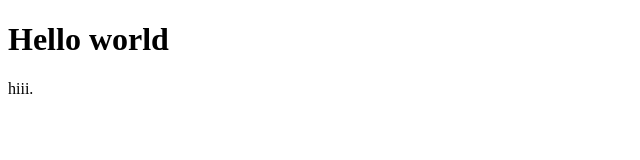
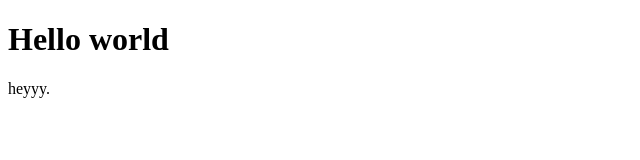
Before and after one commit to charuda2605/datewithgit, a plain HTML site: page index.html in a window 1280 px wide. Shown: the full height of the page, 0-640 px from the left. Drawn offline with Linux system fonts and the light colour scheme.

Commit message:
index file again edited

```diff
--- a/index.html
+++ b/index.html
@@ -6,7 +6,7 @@
 <body>
 
 <h1>Hello world</h1>
-<p>hiii.</p>
+<p>heyyy.</p>
 
 </body>
 </html>
```
